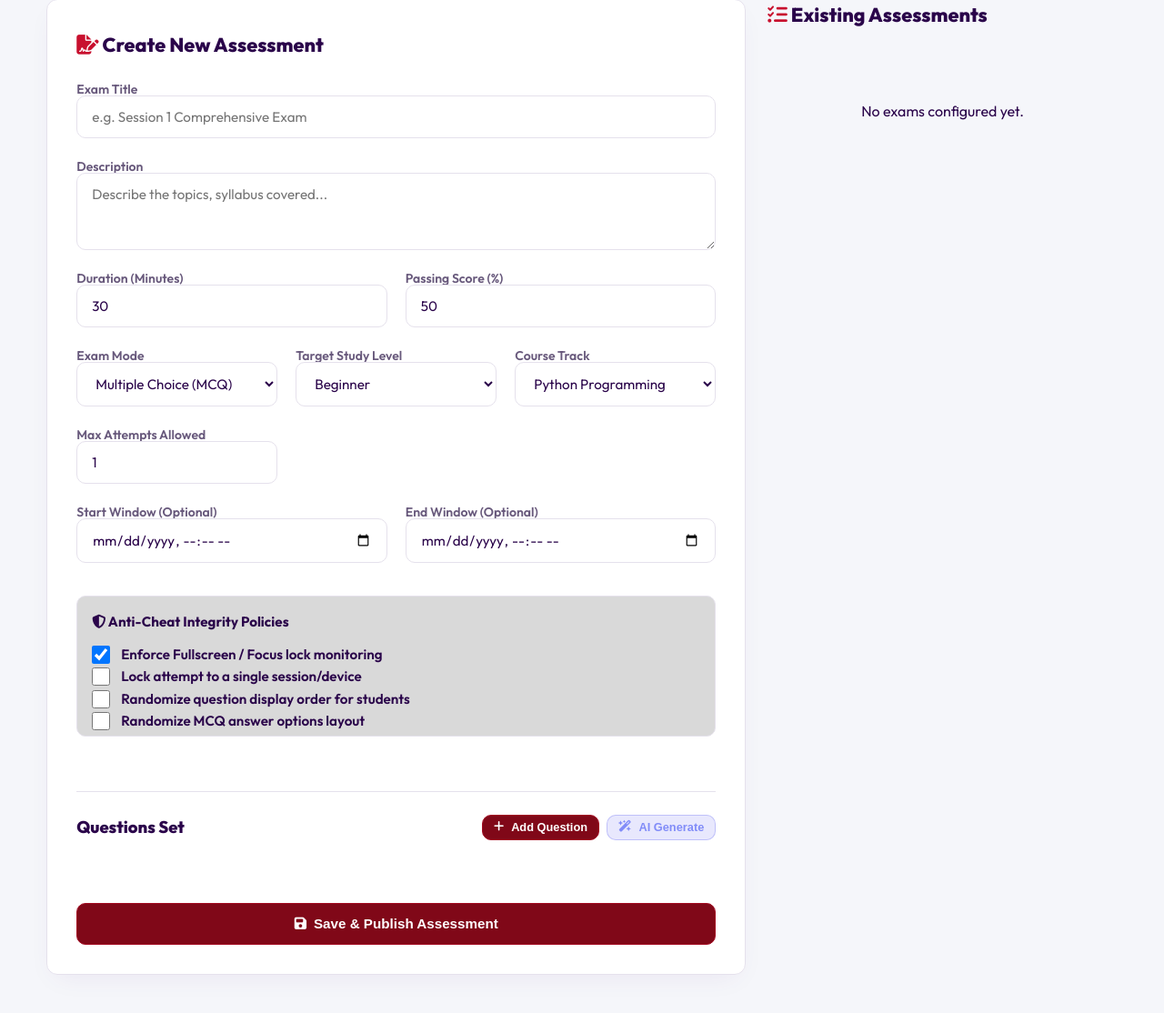
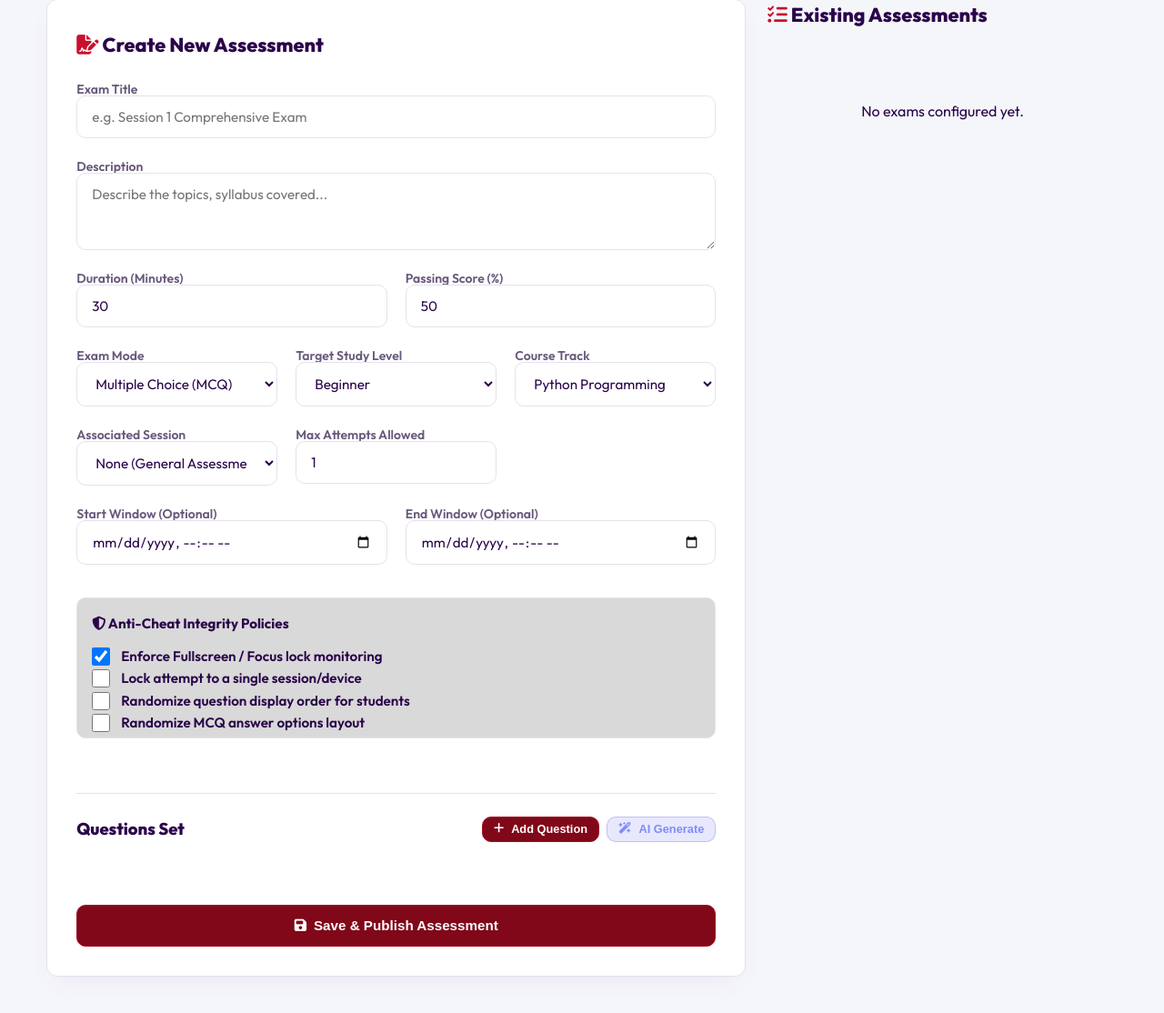
Before and after one commit to Nzangi20/Python-CDAM-system, a Flask app: page /admin/exams in a window 1280 px wide. Shown: the part 333-1447 px from the top of the page at 91% size. Run offline with Flask 3, Linux system fonts and the light colour scheme; a user stored in the database is signed in; data comes from the database, SQL or seed files in the repository; data that the repository does not hold is empty; some libraries are stand-ins or nearby versions.

Commit message:
Implement session-specific exams and assessments gating

```diff
--- a/backend/app.py
+++ b/backend/app.py
@@ -292,6 +292,8 @@ class Exam(db.Model):
     published = db.Column(db.Boolean, default=False)
     study_level = db.Column(db.String(30), default="Beginner", nullable=False)
     course_type = db.Column(db.String(30), default="python", nullable=False)
+    session_id = db.Column(db.Integer, db.ForeignKey("sessions.id"), nullable=True, index=True)
+    session = db.relationship("Session", backref=db.backref("exams", lazy=True), foreign_keys=[session_id])
     created_at = db.Column(db.DateTime, default=utc_now)
 
 
@@ -1142,7 +1144,7 @@ def resources():
 def exams_dashboard():
     now = utc_now()
     active_track = get_active_track()
-    exams = Exam.query.filter_by(published=True, study_level=current_user.study_level, course_type=active_track).all()
+    exams = Exam.query.filter_by(published=True, study_level=current_user.study_level, course_type=active_track, session_id=None).all()
     upcoming = [e for e in exams if e.start_time and to_naive(e.start_time) > now]
     available = [
         e
@@ -1404,7 +1406,7 @@ def session_detail(slug: str):
                 is_viewable = True
 
     now = utc_now()
-    exams = Exam.query.filter_by(published=True, study_level=current_user.study_level).all()
+    exams = Exam.query.filter_by(published=True, study_level=current_user.study_level, session_id=session.id).all()
     upcoming = [e for e in exams if e.start_time and to_naive(e.start_time) > now]
     available = [
         e
@@ -2540,6 +2542,14 @@ def like_comment(comment_id: int):
     return redirect(url_for("session_detail", slug=db.session.get(Session, comment.session_id).slug))
 
 
+def get_exam_redirect_url(exam):
+    if exam and exam.session_id:
+        session = db.session.get(Session, exam.session_id)
+        if session:
+            return url_for("session_detail", slug=session.slug)
+    return url_for("exams_dashboard")
+
+
 @app.route("/exams/<int:exam_id>/take", methods=["GET", "POST"])
 @login_required
 @student_required
@@ -2547,23 +2557,23 @@ def exam_take(exam_id: int):
     exam = db.session.get(Exam, exam_id)
     if not exam or not exam.published:
         flash("Exam not available.", "error")
-        return redirect(url_for("exams_dashboard"))
+        return redirect(get_exam_redirect_url(exam))
     if exam.study_level != current_user.study_level:
         flash("You do not have access to this exam.", "error")
-        return redirect(url_for("exams_dashboard"))
+        return redirect(get_exam_redirect_url(exam))
     if exam.course_type == "python" and not current_user.enrolled_python:
         flash("You do not have access to this exam.", "error")
-        return redirect(url_for("exams_dashboard"))
+        return redirect(get_exam_redirect_url(exam))
     if exam.course_type == "r" and not current_user.enrolled_r:
         flash("You do not have access to this exam.", "error")
-        return redirect(url_for("exams_dashboard"))
+        return redirect(get_exam_redirect_url(exam))
     now = utc_now()
     if exam.start_time and to_naive(exam.start_time) > now:
         flash("Exam has not started yet.", "error")
-        return redirect(url_for("exams_dashboard"))
+        return redirect(get_exam_redirect_url(exam))
     if exam.end_time and to_naive(exam.end_time) < now:
         flash("Exam window has closed.", "error")
-        return redirect(url_for("exams_dashboard"))
+        return redirect(get_exam_redirect_url(exam))
 
     # Check if student has already passed this exam
     passed_attempt = ExamAttemptRecord.query.filter_by(
@@ -2573,12 +2583,12 @@ def exam_take(exam_id: int):
     ).filter(ExamAttemptRecord.score >= exam.passing_score).first()
     if passed_attempt:
         flash("You have already passed this exam.", "success")
-        return redirect(url_for("exams_dashboard"))
+        return redirect(get_exam_redirect_url(exam))
 
     prior_attempts = ExamAttemptRecord.query.filter_by(user_id=current_user.id, exam_id=exam.id).count()
     if prior_attempts >= 3:
         flash("Attempt limit reached. You are only allowed 2 other trials after failing.", "error")
-        return redirect(url_for("exams_dashboard"))
+        return redirect(get_exam_redirect_url(exam))
 
     question_rows = Question.query.filter_by(exam_id=exam.id).all()
     exam_questions = [
@@ -2594,7 +2604,7 @@ def exam_take(exam_id: int):
     ]
     if not exam_questions:
         flash("Exam questions are not configured.", "error")
-        return redirect(url_for("exams_dashboard"))
+        return redirect(get_exam_redirect_url(exam))
 
     attempt = ExamAttemptRecord.query.filter_by(user_id=current_user.id, exam_id=exam.id, status="in_progress").order_by(
         ExamAttemptRecord.created_at.desc()
@@ -2631,7 +2641,7 @@ def exam_take(exam_id: int):
     # POST submit
     if not attempt:
         flash("No active exam attempt found.", "error")
-        return redirect(url_for("exams_dashboard"))
+        return redirect(get_exam_redirect_url(exam))
 
     elapsed = (utc_now() - to_naive(attempt.created_at)).total_seconds() / 60
     if elapsed > exam.duration + 1:
@@ -2639,7 +2649,7 @@ def exam_take(exam_id: int):
         attempt.submitted_at = utc_now()
         attempt.status = "terminated"
         db.session.commit()
-        return redirect(url_for("exams_dashboard"))
+        return redirect(get_exam_redirect_url(exam))
 
     integrity_flags = {
         "tab_switches": int(request.form.get("tab_switches", "0") or 0),
@@ -2696,7 +2706,7 @@ def exam_take(exam_id: int):
         db.session.commit()
     log_activity("student.exam.submit", f"exam={exam.id}:{score}:flagged={is_flagged}")
     flash("Exam submitted successfully.", "success")
-    return redirect(url_for("exams_dashboard"))
+    return redirect(get_exam_redirect_url(exam))
 
 
 @app.post("/exams/attempt/<int:attempt_id>/violation")
@@ -2826,6 +2836,9 @@ def admin_exams():
             except Exception:
                 pass
 
+        session_id_raw = request.form.get("session_id")
+        session_id = int(session_id_raw) if (session_id_raw and session_id_raw != "none") else None
+
         exam = Exam(
             title=request.form.get("title", "").strip(),
             description=request.form.get("description", "").strip(),
@@ -2840,6 +2853,7 @@ def admin_exams():
             published=True,
             study_level=request.form.get("study_level", "Beginner").strip(),
             course_type=request.form.get("course_type", "python").strip(),
+            session_id=session_id,
             start_time=start_time,
             end_time=end_time,
         )
@@ -2866,7 +2880,8 @@ def admin_exams():
         flash("Exam created.", "success")
         return redirect(url_for("admin_exams"))
     exams = Exam.query.order_by(Exam.created_at.desc()).all()
-    return render_template("admin_exams.html", exams=exams)
+    sessions = Session.query.order_by(Session.course_type, Session.display_order).all()
+    return render_template("admin_exams.html", exams=exams, sessions=sessions)
 
 
 @app.route("/admin/session/new", methods=["GET", "POST"])
@@ -3267,6 +3282,9 @@ def admin_exam_edit(exam_id: int):
         flash("Exam not found.", "error")
         return redirect(url_for("admin_exams"))
     if request.method == "POST":
+        session_id_raw = request.form.get("session_id")
+        session_id = int(session_id_raw) if (session_id_raw and session_id_raw != "none") else None
+
         exam.title = request.form.get("title", "").strip()
         exam.description = request.form.get("description", "").strip()
         exam.duration = int(request.form.get("duration", "30") or 30)
@@ -3280,6 +3298,7 @@ def admin_exam_edit(exam_id: int):
         exam.published = request.form.get("published") == "on"
         exam.study_level = request.form.get("study_level", "Beginner").strip()
         exam.course_type = request.form.get("course_type", "python").strip()
+        exam.session_id = session_id
         start_time_raw = request.form.get("start_time", "").strip()
         end_time_raw = request.form.get("end_time", "").strip()
 
@@ -3354,7 +3373,8 @@ def admin_exam_edit(exam_id: int):
          "marks": q.marks}
         for q in questions
     ]
-    return render_template("admin_exam_edit.html", exam=exam, questions_json=json.dumps(questions_data, indent=2))
+    sessions = Session.query.order_by(Session.course_type, Session.display_order).all()
+    return render_template("admin_exam_edit.html", exam=exam, questions_json=json.dumps(questions_data, indent=2), sessions=sessions)
 
 
 @app.post("/admin/exams/<int:exam_id>/delete")
@@ -3616,6 +3636,9 @@ def migrate_schema() -> None:
         if "course_type" not in columns:
             with db.engine.begin() as conn:
                 conn.execute(text("ALTER TABLE exams ADD COLUMN course_type VARCHAR(30) DEFAULT 'python'"))
+        if "session_id" not in columns:
+            with db.engine.begin() as conn:
+                conn.execute(text("ALTER TABLE exams ADD COLUMN session_id INTEGER"))
     if "activity_logs" in inspector.get_table_names():
         columns = {col["name"] for col in inspector.get_columns("activity_logs")}
         if "role" not in columns:
--- a/frontend/templates/admin_exams.html
+++ b/frontend/templates/admin_exams.html
@@ -52,9 +52,18 @@
         </div>
         <div style="display: flex; flex-direction: column; gap: 0.5rem;">
           <label>Course Track</label>
-          <select name="course_type" required>
+          <select name="course_type" id="course_type_select" required>
             <option value="python">Python Programming</option>
             <option value="r">R Programming</option>
+          </select>
+        </div>
+        <div style="display: flex; flex-direction: column; gap: 0.5rem;">
+          <label>Associated Session</label>
+          <select name="session_id" id="session_id_select">
+            <option value="none">None (General Assessment)</option>
+            {% for s in sessions %}
+              <option value="{{ s.id }}" data-track="{{ s.course_type }}">Session {{ s.display_order }}: {{ s.clean_title }}</option>
+            {% endfor %}
           </select>
         </div>
         <div style="display: flex; flex-direction: column; gap: 0.5rem;">
@@ -170,6 +179,11 @@
               <span class="badge" style="background: {% if exam.course_type == 'python' %}rgba(239, 68, 68, 0.12){% else %}rgba(86, 0, 126, 0.12){% endif %}; color: {% if exam.course_type == 'python' %}var(--red-400){% else %}var(--purple-brand){% endif %}; border-color: {% if exam.course_type == 'python' %}rgba(239, 68, 68, 0.25){% else %}rgba(86, 0, 126, 0.25){% endif %};">
                 <i class="fa-solid {% if exam.course_type == 'python' %}fa-brands fa-python{% else %}fa-registered{% endif %}"></i> {{ exam.course_type | capitalize }}
               </span>
+              {% if exam.session %}
+                <span class="badge" style="background: rgba(16, 185, 129, 0.12); color: #10b981; border-color: rgba(16, 185, 129, 0.25);">
+                  <i class="fa-solid fa-book"></i> Session {{ exam.session.display_order }}
+                </span>
+              {% endif %}
               <span class="badge {% if exam.published %}success{% endif %}">{{ "Active" if exam.published else "Draft" }}</span>
             </div>
             <h3 style="font-weight: 800; font-size: 1.2rem; margin-top: 0.5rem; margin-bottom: 0.25rem;">{{ exam.title }}</h3>
@@ -441,6 +455,28 @@
       });
     }
 
+    // Dynamic Session Dropdown Filtering
+    const courseTypeSelect = document.getElementById("course_type_select") || document.getElementsByName("course_type")[0];
+    const sessionIdSelect = document.getElementById("session_id_select") || document.getElementsByName("session_id")[0];
+
+    if (courseTypeSelect && sessionIdSelect) {
+      const allSessionOptions = Array.from(sessionIdSelect.options);
+
+      function filterSessions() {
+        const selectedTrack = courseTypeSelect.value;
+        sessionIdSelect.innerHTML = "";
+
+        allSessionOptions.forEach(opt => {
+          if (opt.value === "none" || opt.getAttribute("data-track") === selectedTrack) {
+            sessionIdSelect.appendChild(opt);
+          }
+        });
+      }
+
+      courseTypeSelect.addEventListener("change", filterSessions);
+      filterSessions();
+    }
+
     // Don't auto-seed default empty question to prevent empty questions when using AI generator.
   })();
 </script>
```
Also changed, not shown: frontend/templates/admin_exam_edit.html (+39 -1 lines).
